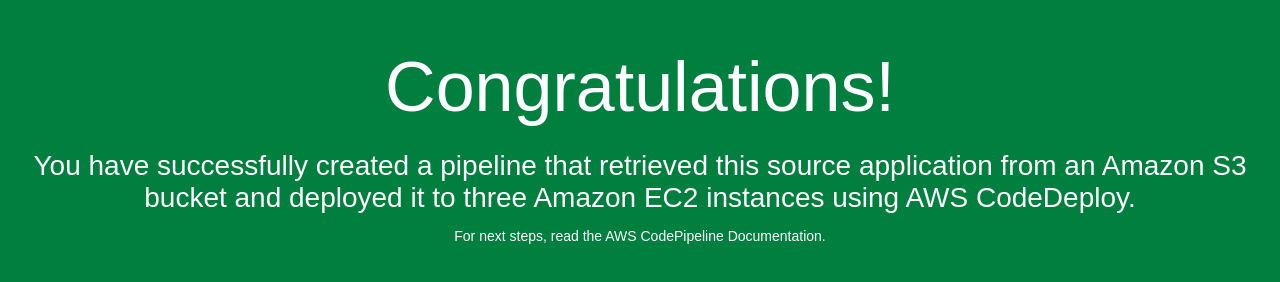
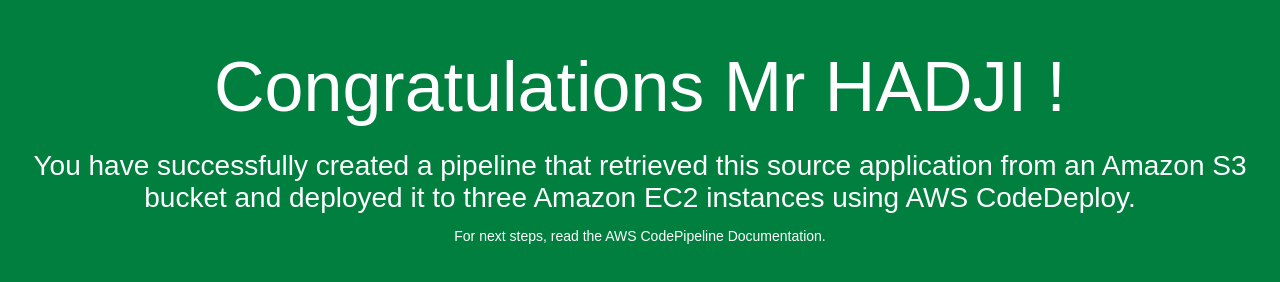
Before and after one commit to benhadji/CodeDeployGitHubDemo, a plain HTML site: page index.html in a window 1280 px wide. Drawn offline with Linux system fonts and the light colour scheme.

Commit message:
update index.html

```diff
--- a/index.html
+++ b/index.html
@@ -26,7 +26,7 @@
 </head>
 <body>
   <div align="center">
-    <h1>Congratulations!</h1>
+    <h1>Congratulations Mr HADJI !</h1>
     <h2>You have successfully created a pipeline that retrieved this source application from an Amazon S3 bucket and deployed it
 	to three Amazon EC2 instances using AWS CodeDeploy.</h2>
     <p>For next steps, read the AWS CodePipeline Documentation.</p>
```
